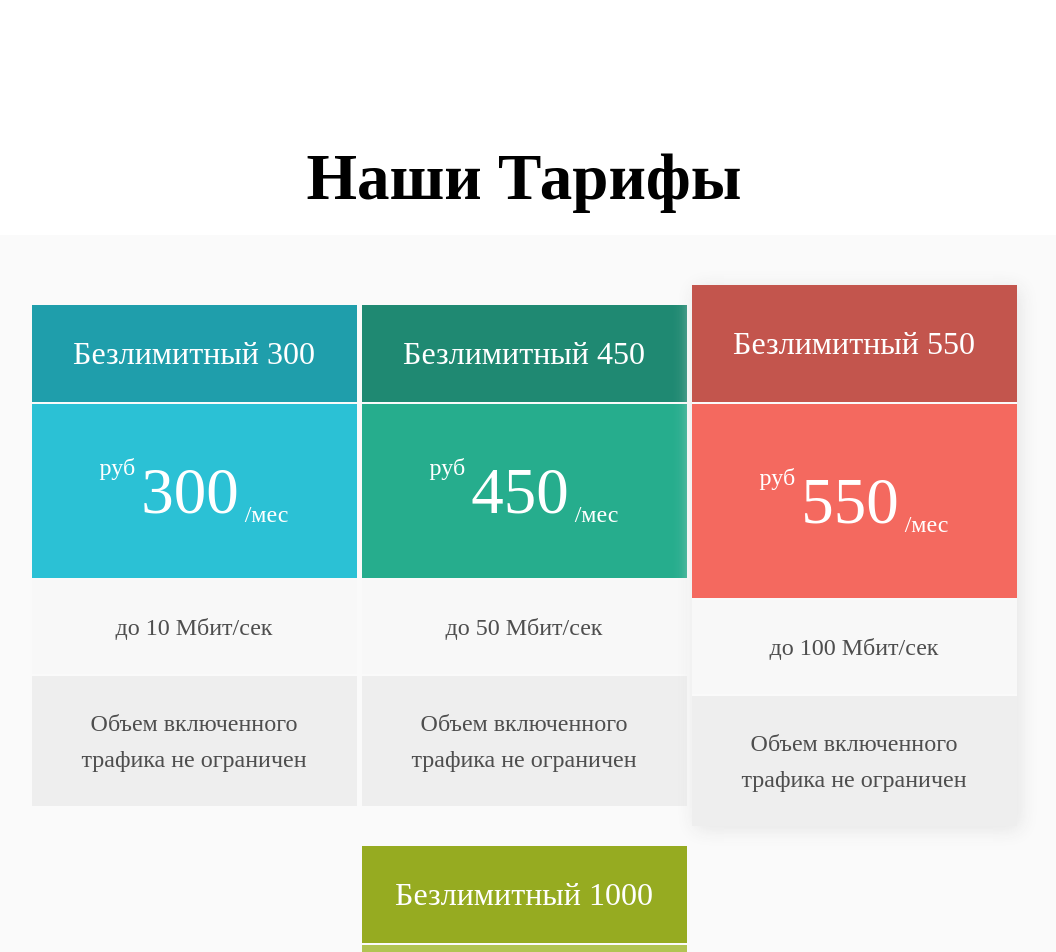
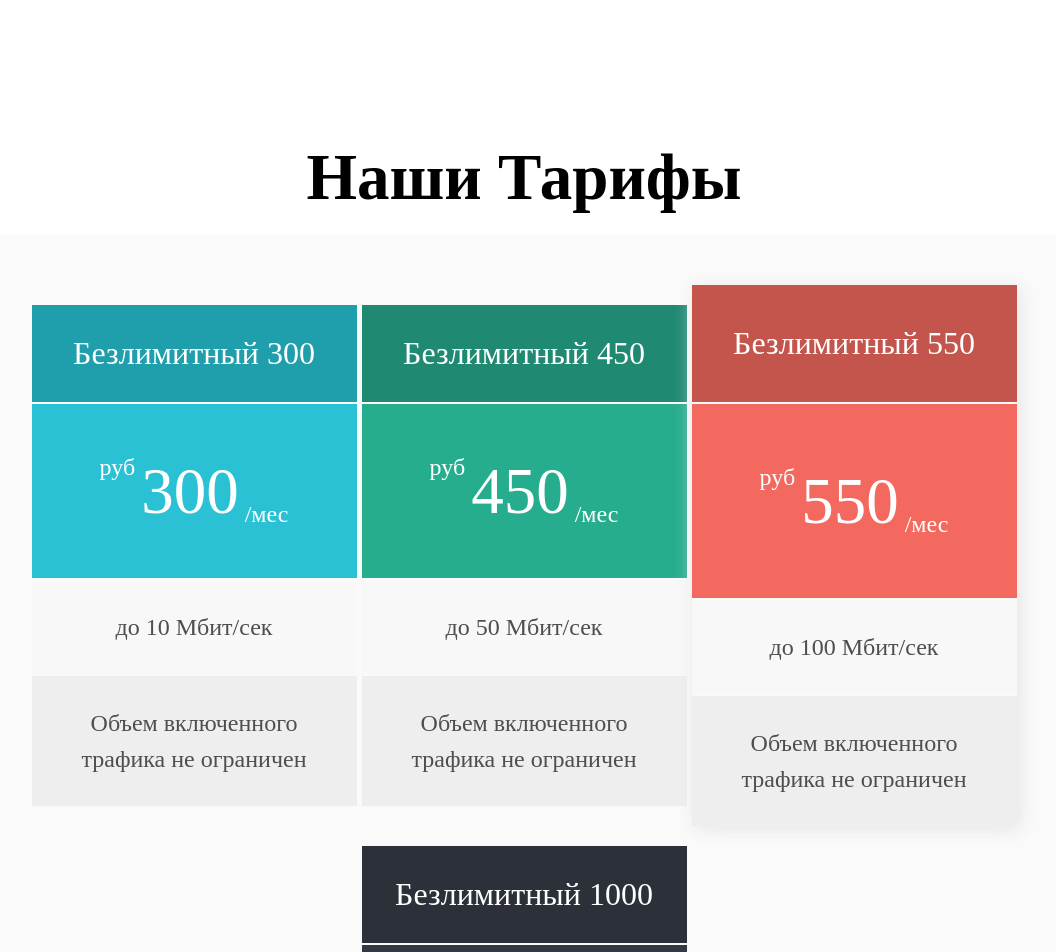
Before and after one commit to anastasiia-avdeeva/TariffCardsReact, a React (Vite) app: page / in a window 1280 px wide. Shown: the top 952 px of the page, without its empty margins (116-1172 px from the left). Built offline with nearby package versions, Linux system fonts and the light colour scheme.

Commit message:
fix minor mistake in class name

```diff
--- a/src/components/tariffCard/TariffCard.jsx
+++ b/src/components/tariffCard/TariffCard.jsx
@@ -7,8 +7,8 @@ export const TariffCard = ({ card, important }) => {
   const variant = card.category;
   const cardClasses = cx(
     "card",
-    important && "card--bigger",
-    variant && `card--${variant}`
+    variant && `card--${variant}`,
+    important && "card--bigger"
   );
 
   return (
--- a/src/components/tariffCard/TariffCard.module.scss
+++ b/src/components/tariffCard/TariffCard.module.scss
@@ -95,7 +95,7 @@
     }
   }
 
-  &--ulitimate {
+  &--ultimate {
     .card__title {
       background-color: #2c3039;
     }
```
